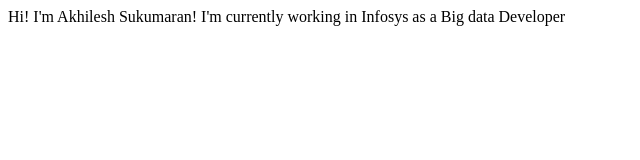
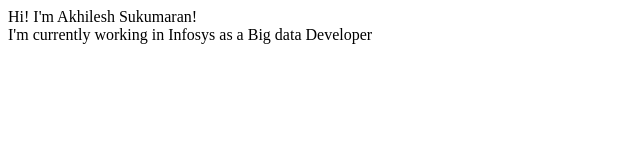
Before and after one commit to Akhileshsukumaran/akhileshsukumaran-site, a plain HTML site: page index.html in a window 1280 px wide. Shown: the whole page, without its empty margins (0-640 px from the left). Drawn offline with Linux system fonts and the light colour scheme.

Commit message:
update text

```diff
--- a/index.html
+++ b/index.html
@@ -7,7 +7,7 @@
     <title>Akhileh's Portfolio</title>
 </head>
 <body>
-    Hi! I'm Akhilesh Sukumaran!
+    Hi! I'm Akhilesh Sukumaran! <br>
 
     I'm currently working in Infosys as a Big data Developer
 </body>
```
